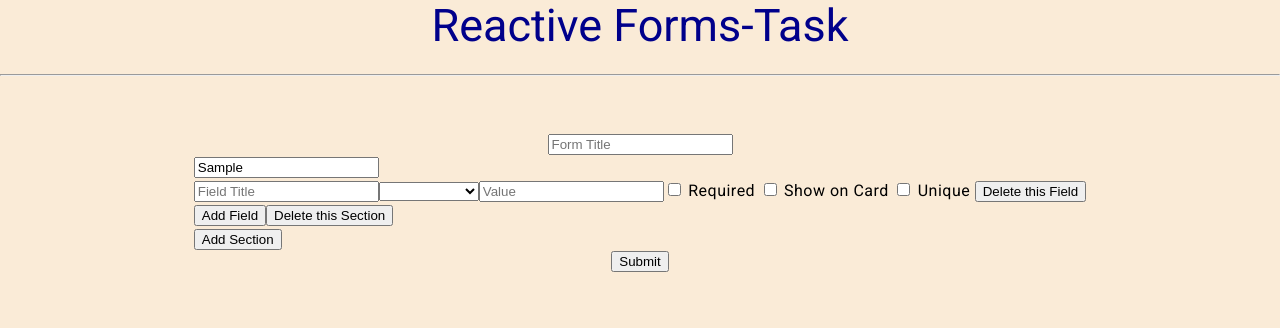
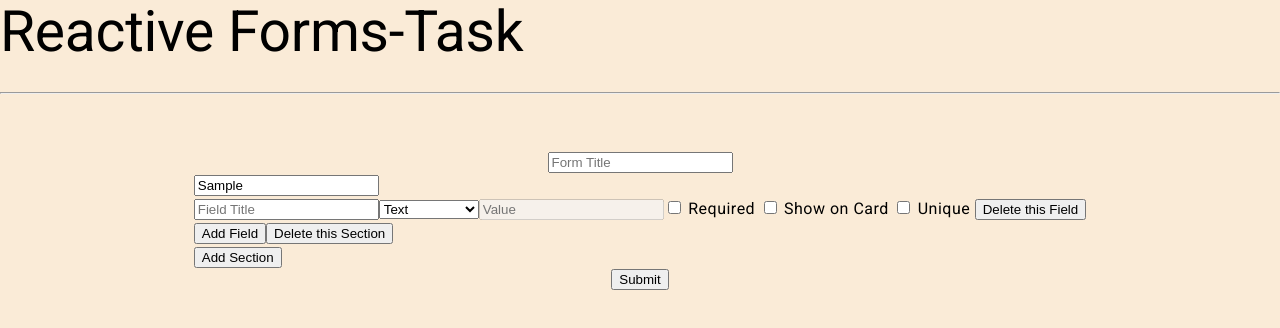
Before and after one commit to karunakar516/Inncircles-Task, an Angular app in the folder angular-reactiveforms-mongodb/: page / in a window 1280 px wide. Both pictures are taken after typing "Sample" into the empty fields and a click on the button "Add Field". Shown: the top 328 px of the page. Built offline with nearby package versions, Linux system fonts and the light colour scheme.

Commit message:
fix : fixed input fields on ui

```diff
--- a/angular-reactiveforms-mongodb/src/app/user-form/user-form.component.html
+++ b/angular-reactiveforms-mongodb/src/app/user-form/user-form.component.html
@@ -1,7 +1,7 @@
-<h2>Reactive Forms-Task</h2>
+<h1>Reactive Forms-Task</h1>
 <hr/>
 <form [formGroup]="userForm" (ngSubmit)="submit()">
-  <input class="fTitle" formControlName="formTitle" placeholder="Form Title" />
+  <input formControlName="formTitle" placeholder="Form Title" />
   <div formArrayName="sections">
     <div
       *ngFor="let section of getSections().controls; let i = index"
@@ -16,7 +16,7 @@
         >
           <input formControlName="title" placeholder="Field Title" />
           <select formControlName="body">
-            <option value="text">Text</option>
+            <option [defaultSelected]="true" value="text">Text</option>
             <option value="number">Number</option>
             <option value="date">Date</option>
             <option value="multiSelect">Multi Select</option>
@@ -48,7 +48,6 @@
           <input type="checkbox" formControlName="require" /> Required
           <input type="checkbox" formControlName="showCard" /> Show on Card
           <input type="checkbox" formControlName="unique" /> Unique
-
           <button type="button" (click)="removeField(i,j)">Delete this Field</button>
         </div>
       </div>
--- a/angular-reactiveforms-mongodb/src/app/user-form/user-form.component.ts
+++ b/angular-reactiveforms-mongodb/src/app/user-form/user-form.component.ts
@@ -51,7 +51,7 @@ export class UserFormComponent implements OnInit {
     const field = this.fb.group({
       title: ['', Validators.required],
       body: ['', Validators.required],
-      value: [''],
+      value: [{value:'',disabled: true}],
       options: this.fb.array([]),
       require: [false],
       showCard: [false],
```
